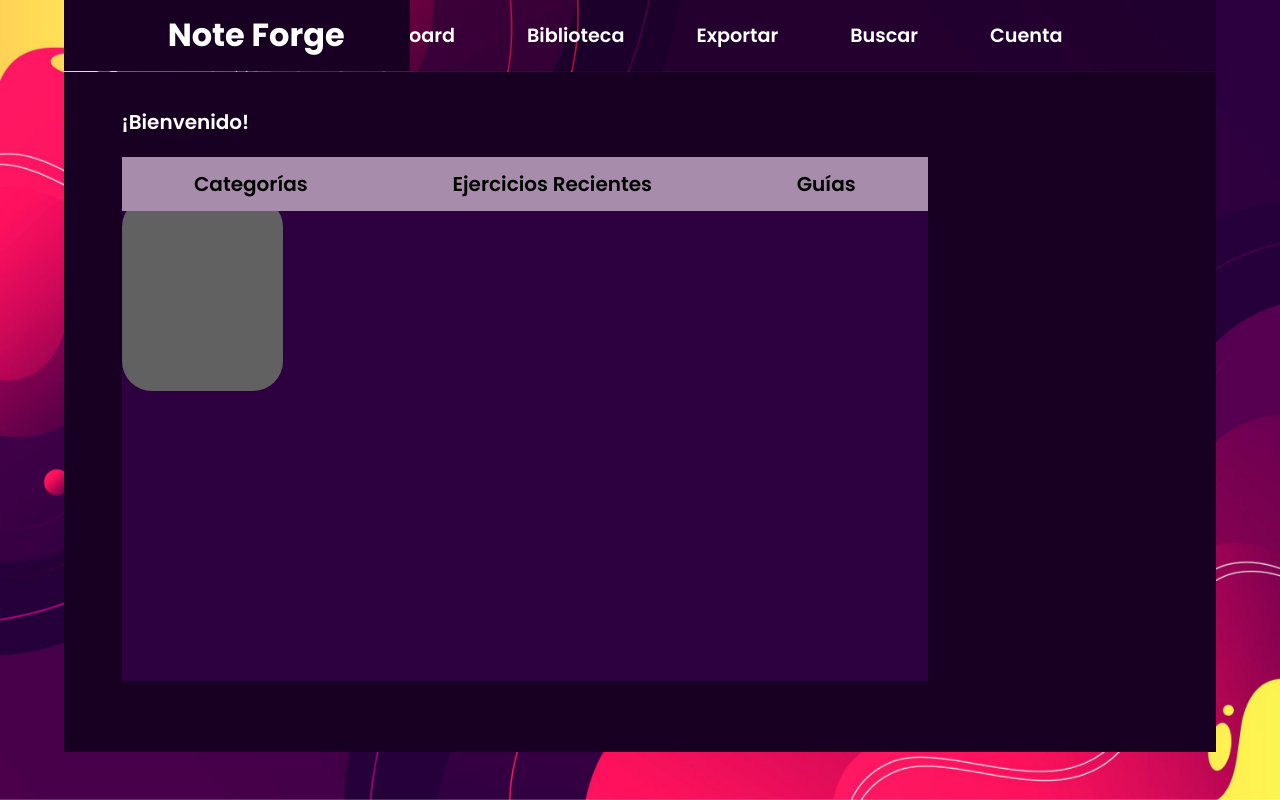
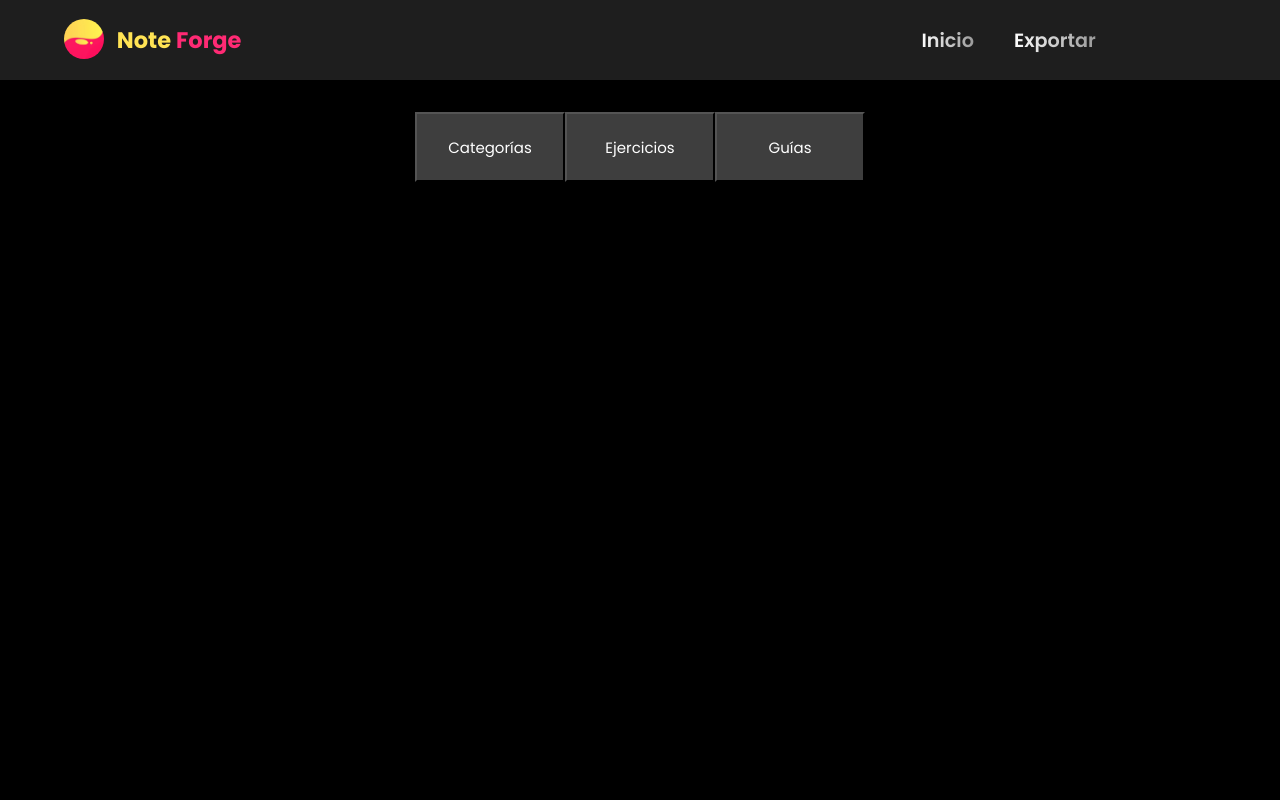
Before and after one commit to xhandlr/note-forge, a React (Create React App) app in the folder note-forge-ui/: page /dashboard in a window 1280 px wide. Built offline with nearby package versions, Linux system fonts and the light colour scheme.

Commit message:
style: crear navbar component con diseño remodelado
- Remodelar dashboard incluyendo estilos y estructura HTML.
- Crear hoja de estilos exclusiva para 'navbar'.

```diff
--- a/note-forge-ui/src/components/Navbar.js
+++ b/note-forge-ui/src/components/Navbar.js
@@ -1,14 +1,11 @@
 import React from "react";
-import { Link } from "react-router-dom";
-import "../styles/Dashboard.css";
+import "../styles/Navbar.css";
+import Icon from "./Icon";
+import Logotype from "./Logotype";
 
 function Navbar({ playMenuSound }) {
     return (
         <header className="header">
-                <div className="wrapper-logo">
-                <a href="/" className="logo">Note Forge</a>
-                </div>
-
                 <input type="checkbox" id="check" />
                 <label htmlFor="check" className="icons">
                     <box-icon name="menu" id="menu-icon" size="40px"></box-icon>
@@ -16,13 +13,12 @@ function Navbar({ playMenuSound }) {
                 </label>
 
                 <nav className="navbar">
-                    <a href="/dashboard" className="home-link" onClick={playMenuSound}>Dashboard</a>
-                    <a href="/biblioteca" className="home-link" onClick={playMenuSound}>Biblioteca</a>
+                    <Icon></Icon>
+                    <Logotype></Logotype>
+                    <a href="/dashboard" className="home-link" onClick={playMenuSound}>Inicio</a>
                     <a href="/exportar" className="home-link" onClick={playMenuSound}>Exportar</a>
-                    <a href="/ayuda" className="home-link" onClick={playMenuSound}>Buscar</a>
-                    <a href="/cuenta" className="home-link" onClick={playMenuSound}>Cuenta</a>
                 </nav>
-            </header>
+        </header>
     );
 }
 
--- a/note-forge-ui/src/pages/Dashboard.js
+++ b/note-forge-ui/src/pages/Dashboard.js
@@ -39,22 +39,14 @@ function Dashboard() {
     const [selectedPanel, setSelectedPanel] = useState("categorias");
 
     return (
-        <div className="home-page" onClick={enableSounds}>
+        <div>
             <Navbar />
-            <div className="dashboard-body">
+            <div onClick={enableSounds}>
                 <h1>¡Bienvenido!</h1>
-                <div className="purple-wrapper">
-                    <nav className='panel-navbar'>
-                        <button onClick={() => setSelectedPanel("categorias")}>Categorías</button>
-                        <button onClick={() => setSelectedPanel("ejercicios")}>Ejercicios Recientes</button>
-                        <button onClick={() => setSelectedPanel("guias")}>Guías</button>
-                    </nav>
-                    <div className="panel-wrapper">
-                        {selectedPanel === "categorias" && <div className="categories"></div>}
-                        {selectedPanel === "ejercicios" && <p>Contenido de Ejercicios Recientes</p>}
-                        {selectedPanel === "guias" && <p>Contenido de Guías</p>}
-
-                    </div>
+                <div className="feature-navbar">
+                    <button>Categorías</button>
+                    <button>Ejercicios</button>
+                    <button>Guías</button>
                 </div>
             </div>
         </div>
--- a/note-forge-ui/src/styles/Dashboard.css
+++ b/note-forge-ui/src/styles/Dashboard.css
@@ -1,319 +1,21 @@
-.home-page {
-    display: flex;
-    justify-content: center;
-    align-items: center;
-    min-height: 100vh;
-    background: url('/src/assets/home-background.jpg') no-repeat;
-    background-size: cover;
-    background-position: center;
-    background-attachment: fixed;
-    width: 100%;
+body {
+    background-color: black;
 }
 
-.header {
-    position: fixed;
-    top: 0;
-    left: 5%;
-    width: 90%;
-    padding: 1.3rem 12%;
-    display: flex;
-    justify-content: space-between;
-    align-items: center;
-    z-index: 100;
-    background-color: rgba(0, 0, 0, 0.263);
-}
-
-.header::before {
-    content: '';
-    position: relative;
-    top: 0;
-    left: 5%;
-    width: 90%;
-    height: 100%;
-    background: rgba(0, 0, 0, 0.263);
-    z-index: -1;
-}
-
-.wrapper-logo {
-    background-color: #180022;
-    position: absolute;
-    top: 0;
-    left: 0;
-    width: 30%;
-    height: 100%;
-    z-index: 1000;
-    align-content: center;
-}
-
-.header::after {
-    content: '';
-    position: absolute;
-    top: 0;
-    left: 0;
-    width: 100%;
-    height: 100%;
-    background: transparent;
-    z-index: -1;
-    animation: none;
-}
-
-@keyframes slide-brightness {
-    0% {
-        left: -100%;
-    }
-    50% {
-        left: 0%;
-    }
-    100% {
-        left: 100%;
-    }
-}
-
-.header:hover::after {
-    background: linear-gradient(90deg, rgba(255, 0, 0, 0.1), rgba(98, 0, 101, 0.152), rgba(255, 19, 153, 0.1));
-    animation: slide-brightness 1s forwards;  /* Activar animación de deslizamiento */
-}
-
-.logo {
-    font-size: 2rem;
-    color: #fff;
-    text-decoration: none;
-    font-weight: 700;
-    margin-left: 30%;
-}
-
-.navbar {
-    display: flex;
-    gap: 2rem;;
-}
-
-.navbar a {
-    font-size: 1.2rem;
-    color: #fff;
-    text-decoration: none;
-    font-weight: 600;
-    margin-left: 2.5rem;
-}
-
-#check {
-    position: absolute;
-    width: 50px;
-    height: 50px;
-    opacity: 0;
-    cursor: pointer;
-}
-
-.icons {
-    display: none;
-    align-items: center;
-    justify-content: center;
-    fill: white;
-}
-
-/* BREAKPOINTS */
-@media (max-width: 992px) {
-    .header {
-        padding: 1.rem 5%;
-    }
-}
-
-@media (max-width: 768px) {
-    .icons {
-        display: inline-flex;
-    }
-
-    #check:checked~.icons #menu-icon {
-        display: none;
-    }
-
-    .icons #close-icon {
-        display: none;
-    }
-
-    #check:checked~.icons #close-icon {
-        display: block;
-    }
-
-    .navbar {
-        position: absolute;
-        top: 100%;
-        left: 0;
-        width: 100%;
-        height: 0;
-        flex-direction: column;
-        background: rgb(24, 0, 44);
-        backdrop-filter: blur(5px);
-    }
-
-    #check:checked~.navbar {
-        min-height: 50vh;
-    }
-
-    .navbar a {
-        display: block;
-        font-size: 1.1rem;
-        margin: 0.5rem 0;
-        text-align: center;
-        opacity: 0;
-        transform: translateY(-50px);
-        transition: opacity 0.3s ease, transform 0.3s ease;
-    }
-
-    #check:checked~.navbar a {
-        transform: translateY(0);
-        opacity: 1;
-        transition-delay: calc(.15s * var(--i));
-    }
-
-    .recently-exercises {
-        display: none;
-        opacity: 0;
-    }
-}
-
-.menu {
-    display: flex;
-    flex-direction: column;
-    align-items: center;
-    justify-content: center;
-    gap: 10px;
-}
-
-.button-group {
-    display: flex;
-    flex-direction: column;
-    gap: 10px;
-}
-
-.top-buttons {
-    display: flex;
-    gap: 20px;
-    margin-bottom: 20px;
-}
-
-.bottom-buttons {
-    display: flex;
-    gap: 20px;
-    margin-bottom: 20px;
-}
-
-.export-button {
-    margin-top: 20px;
-    width: 20vh;
-    height: 6vh;
-    background-color: rgba(255, 0, 93, 0.905);
-    border-radius: 100px;
-    font-size: 20px;
-    color: rgb(255, 255, 255);
-    font-weight: 700;
-    border: none;
-    cursor: pointer;
-    animation: none;
-}
-
-.menu button {
+body .feature-navbar {
     display: flex;
     align-items: center;
     justify-content: center;
-    width: 30vh;
-    height: 10vh;
-    background-color: rgba(255, 0, 93, 0.905);
-    border-radius: 100px;
-    font-size: 20px;
-    color: rgb(255, 255, 255);
-    font-weight: 700;
-    border: none;
-    cursor: pointer;
-    animation: none;
 }
 
-.menu button:hover {
-    animation: change-size 0.5s forwards;
-    background-color: rgb(0, 255, 0);
-    color: black;
+.feature-navbar button {
+    display: flex; /* Habilita el uso de flexbox dentro de los botones */
+    align-items: center; /* Centra el contenido verticalmente */
+    justify-content: center; /* Centra el contenido horizontalmente */
+    background-color: #3E3E3E;
+    width: 150px;
+    height: 70px;
+    margin-top: 8vh;
+    font-size: 15px;
+    color: #fff;
 }
-
-@keyframes change-size {
-    0% {
-        width: 30vh;
-        height: 10vh;
-    }
-
-    100% {
-        width: 32vh;
-        height: 12vh;
-    }
-}
-
-.home-body {
-    display: flex;
-    flex-direction: row;
-    gap: 10vh;
-}
-
-.dashboard-body {
-    background-color: #180022;
-    position: absolute;
-    width: 90%;
-    height: 85%;
-    left: 5%;
-    top: 9%;
-    z-index: 2;
-    display: flex;
-    flex-direction: column;
-    align-content: flex-start;
-}
-
-.dashboard-body h1 {
-    color: #fff;
-    font-size: 20px;
-    font-weight: 600;
-    margin-top: 3%;
-    margin-left: 5%;
-}
-
-.purple-wrapper {
-    background-color: #5C2574;
-    z-index: 4;
-    width: 70%;
-    height: 75%;
-    margin-left: 5%;
-    margin-top: 20px;
-}
-
-.panel-navbar {
-    position: absolute;
-    width: 70%;
-    height: 8%;
-    display: flex;
-    justify-content: space-around; /* Espaciado uniforme */
-    align-items: center; /* Centrar verticalmente */
-    background-color: #a78dab;
-}
-
-.panel-navbar button {
-    background-color: transparent;
-    color: black;
-    border: none;
-    padding: 10px 20px; /* Ajusta el padding según necesites */
-    cursor: pointer;
-    font-size: 20px;
-    font-weight: 600;
-}
-
-
-.panel-wrapper {
-    background-color: #2D0140;
-    z-index: 5;
-    width: 100%;
-    height: 95%;
-    margin-top: 5%;
-}
-
-.categories {
-    background-color: rgb(97, 97, 97);
-    width: 20%;
-    height: 40%;
-    border-radius: 30px;
-    z-index: 6;
-}
--- a/note-forge-ui/src/styles/Login.css
+++ b/note-forge-ui/src/styles/Login.css
@@ -32,7 +32,7 @@
     align-items: center;
     gap: 5px;
     text-align: center;
-    font-size: 20px;
+    font-size: 15px;
 }
 
 .note {
@@ -40,13 +40,14 @@
 }
 
 .forge {
-    color: #EF0E5E;
+    color: #ff2a74;
 }
 
 .note-forge-icon {
     margin-top: 3%;
-    width: 100px;
-    height: 100px;
+    margin-bottom: 7px;
+    width: 70px;
+    height: 70px;
     border-radius: 100%;
     background: url('/src/assets/note-forge-icon.jpg') no-repeat;
     background-size: cover;
@@ -66,7 +67,7 @@
 }
 
 .wrapper h1 {
-    font-size: 36px;
+    font-size: 30px;
     text-align: center;
 }
 
--- /dev/null
+++ b/note-forge-ui/src/styles/Navbar.css
@@ -0,0 +1,133 @@
+.header {
+    position: absolute;
+    top: 0;
+    left: 0;
+    width: 100%;
+    height: 10vh;
+    display: flex;
+    justify-content: space-between;
+    align-items: center;
+    z-index: 100;
+    background-color: transparent;
+}
+
+.header .navbar {
+    background-color: #1E1E1E;
+    position: fixed;
+    width: 100%;
+    height: 10vh;
+    top: 0;
+    left: 0;
+    display: flex;
+    flex-direction: row;
+    align-items: center;
+    justify-content: flex-start;
+}
+
+.header .note-forge-icon {
+    margin-top: 5px;
+    margin-left: 5%;
+    width: 40px;
+    height: 40px;
+}
+
+.header .logo-note-forge {
+    margin-left: 1%;
+    margin-right: 50%;
+}
+
+.navbar {
+    background-color: transparent;
+    display: flex;
+    flex-direction: row;
+    align-items: center;
+    justify-content: flex-start;
+    width: 100%;
+}
+
+.navbar a {
+    font-size: 1.2rem;
+    background-image: linear-gradient(to right, rgb(255, 255, 255), #999999); /* Gradiente de gris a blanco */
+    -webkit-background-clip: text; /* Aplica el gradiente solo al texto */
+    color: transparent; /* Hace que el color de texto sea transparente para mostrar el gradiente */
+    text-decoration: none;
+    font-weight: 600;
+    margin-left: 2.5rem;
+}
+
+
+#check {
+    position: absolute;
+    width: 50px;
+    height: 50px;
+    opacity: 0;
+    cursor: pointer;
+}
+
+.icons {
+    display: none;
+    align-items: center;
+    justify-content: center;
+    fill: white;
+}
+
+/* BREAKPOINTS */
+@media (max-width: 992px) {
+    .header {
+        padding: 1.rem 5%;
+    }
+}
+
+@media (max-width: 768px) {
+    .icons {
+        display: inline-flex;
+    }
+
+    #check:checked~.icons #menu-icon {
+        display: none;
+    }
+
+    .icons #close-icon {
+        display: none;
+    }
+
+    #check:checked~.icons #close-icon {
+        display: block;
+    }
+
+    .navbar {
+        position: absolute;
+        top: 100%;
+        left: 0;
+        width: 100%;
+        height: 0;
+        flex-direction: column;
+        background: rgb(24, 0, 44);
+        backdrop-filter: blur(5px);
+    }
+
+    #check:checked~.navbar {
+        min-height: 50vh;
+    }
+
+    .navbar a {
+        display: block;
+        font-size: 1.1rem;
+        margin: 0.5rem 0;
+        text-align: center;
+        opacity: 0;
+        transform: translateY(-50px);
+        transition: opacity 0.3s ease, transform 0.3s ease;
+    }
+
+    #check:checked~.navbar a {
+        transform: translateY(0);
+        opacity: 1;
+        transition-delay: calc(.15s * var(--i));
+    }
+
+    .recently-exercises {
+        display: none;
+        opacity: 0;
+    }
+}
```
